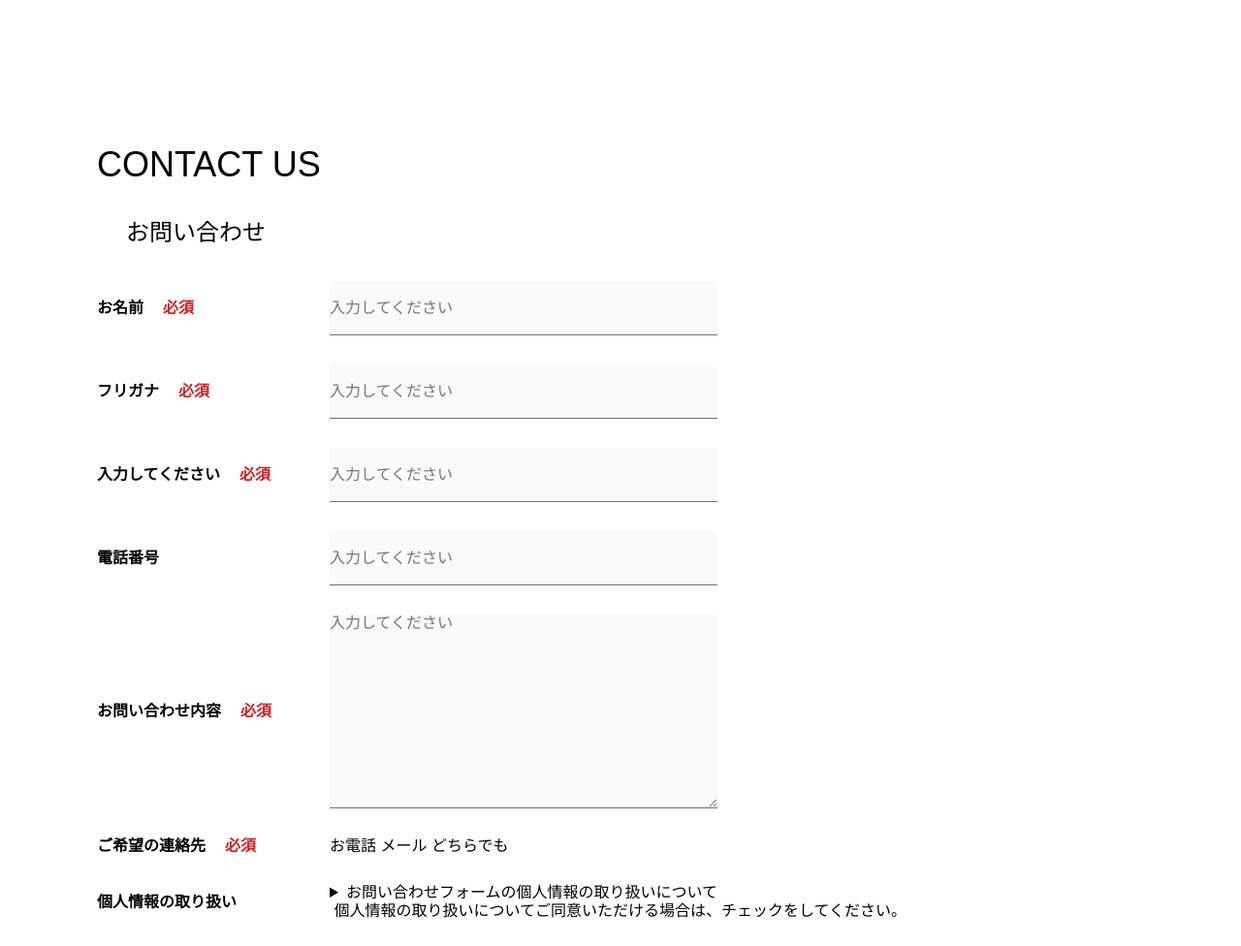
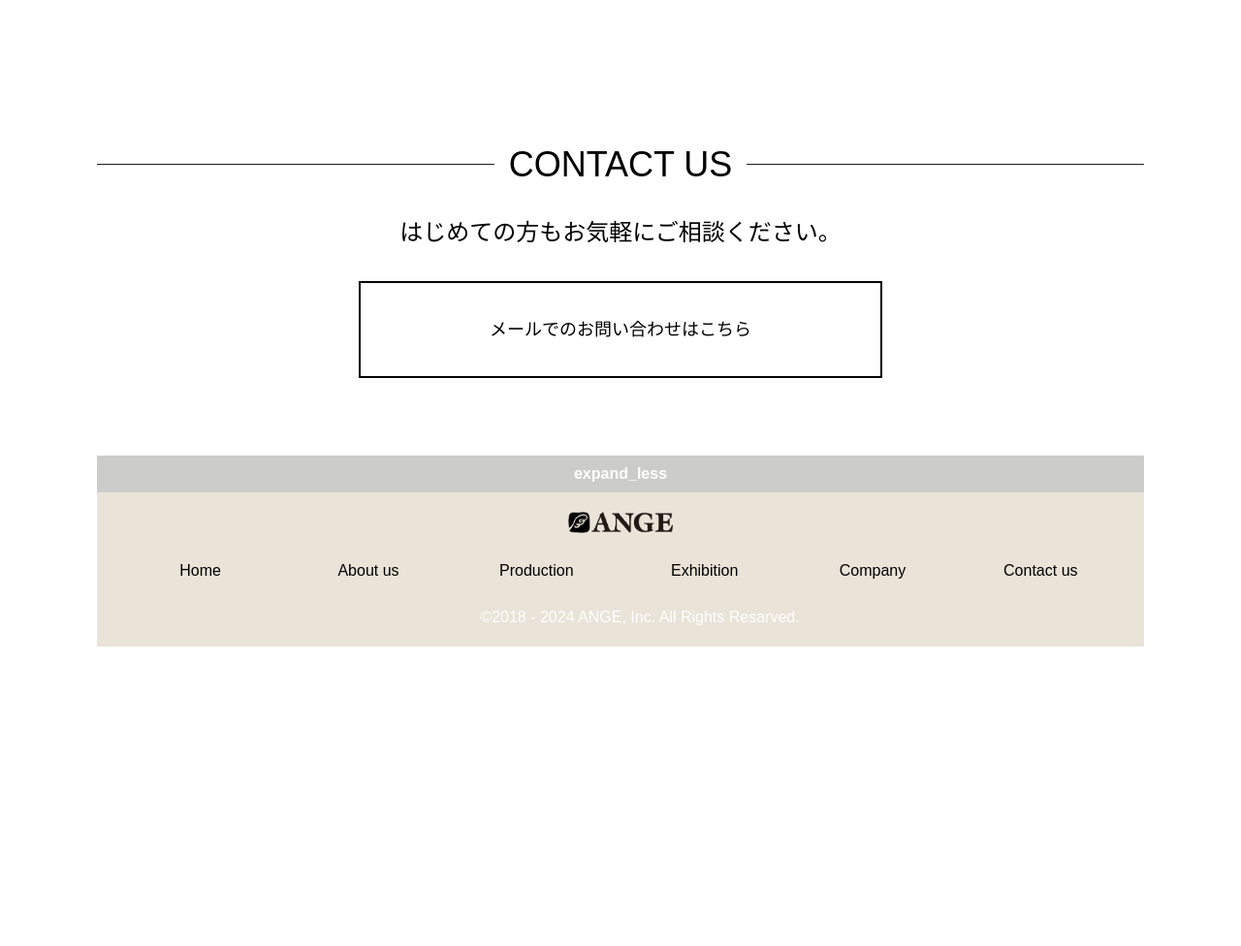
Before and after one commit to ikumisato71/ANGEwp, a PHP site: page / in a window 1280 px wide. Shown: the part 4541-5517 px from the top of the page at 97% size. After the commit the page ends 5208 px from the top, so only its background shows below. Run offline with PHP 8.4, Linux system fonts and the light colour scheme.

Commit message:
お問い合わせを整理

```diff
--- a/css/style.css
+++ b/css/style.css
@@ -435,6 +435,48 @@ COMPANY
 #contact {
   margin: 80px auto;
 }
+.contact-btn {
+  width: 50%;
+  height: 100px;
+  margin: 0 auto;
+  display: flex;
+  flex-direction: column;
+  justify-content: center;
+  text-align: center;
+  border: 2px solid #000;
+  border-radius: 0;
+  background: #fff;
+  font-size: 18px;
+}
+
+.contact-btn:hover {
+  color: #fff;
+  background: #000;
+}
+.index-h2-contact {
+  font-size: 36px;
+  margin-top: 150px;
+  /* 左右いっぱいに伸びた横線 */
+  align-items: center; /* 横線を上下中央 */
+  display: flex; /* 文字と横線を横並び */
+}
+.index-h2-contact::before,
+.index-h2-contact::after {
+  background-color: #1c1c1d; /* 横線の色 */
+  border-radius: 1px; /* 横線の両端を丸く */
+  content: "";
+  flex-grow: 1; /* 横幅いっぱい */
+  height: 1px; /* 横線の高さ */
+}
+.index-h2-contact::before {
+  margin-right: 15px; /* 文字との余白 */
+}
+.index-h2-contact::after {
+  margin-left: 15px; /* 文字との余白 */
+}
+.index-h3-contact {
+  text-align: center;
+}
 /* 外枠 */
 #contact > form > div {
   display: flex;
--- a/index.html
+++ b/index.html
@@ -462,155 +462,9 @@
         </section>
         <!-- お問い合わせ -->
         <section id="contact">
-          <h2 class="index-h2">CONTACT US</h2>
-          <h3>お問い合わせ</h3>
-          <form>
-            <div>
-              <div class="contact-heading">
-                <label class="contact-label"
-                  >お名前<span class="contact-span">必須</span></label
-                >
-              </div>
-              <div>
-                <input
-                  type="text"
-                  name="name"
-                  placeholder="入力してください"
-                  class="contact-textbox"
-                />
-              </div>
-            </div>
-            <div>
-              <div class="contact-heading">
-                <label class="contact-label"
-                  >フリガナ<span class="contact-span">必須</span></label
-                >
-              </div>
-              <div>
-                <input
-                  type="text"
-                  name="hurigana"
-                  placeholder="入力してください"
-                  class="contact-textbox"
-                />
-              </div>
-            </div>
-            <div>
-              <div class="contact-heading">
-                <label class="contact-label"
-                  >入力してください<span class="contact-span">必須</span></label
-                >
-              </div>
-              <div>
-                <input
-                  type="text"
-                  name="email"
-                  placeholder="入力してください"
-                  class="contact-textbox"
-                />
-              </div>
-            </div>
-            <div>
-              <div class="contact-heading">
-                <label class="contact-label">電話番号</label>
-              </div>
-              <div>
-                <input
-                  type="text"
-                  name="tel"
-                  placeholder="入力してください"
-                  class="contact-textbox"
-                />
-              </div>
-            </div>
-            <div>
-              <div class="contact-heading">
-                <label class="contact-label"
-                  >お問い合わせ内容<span class="contact-span">必須</span></label
-                >
-              </div>
-              <div>
-                <textarea
-                  class="contact-textarea"
-                  placeholder="入力してください"
-                  name="message"
-                ></textarea>
-              </div>
-            </div>
-            <div>
-              <div class="contact-heading">
-                <label class="contact-label"
-                  >ご希望の連絡先<span class="contact-span">必須</span></label
-                >
-              </div>
-              <div>
-                <input
-                  class="radiobutton"
-                  type="radio"
-                  value="tell"
-                  name="contact"
-                  checked
-                /><label>お電話</label>
-                <input
-                  class="radiobutton"
-                  type="radio"
-                  value="mail"
-                  name="contact"
-                /><label>メール</label>
-                <input
-                  class="radiobutton"
-                  type="radio"
-                  value="both"
-                  name="contact"
-                /><label>どちらでも</label>
-              </div>
-            </div>
-            <div>
-              <div class="contact-heading">
-                <label class="contact-label">個人情報の取り扱い</label>
-              </div>
-              <div>
-                <details>
-                  <summary>
-                    お問い合わせフォームの個人情報の取り扱いについて
-                  </summary>
-                  <div>
-                    <span>１．組織の名称又は氏名</span><br />
-                    株式会社ANGE<br /><br />
-                    <span
-                      >２．個人情報保護管理者（若しくはその代理人）の氏名又は職名、所属及び連絡先 </span
-                    ><br />
-                    メールアドレス：br /> TEL：03-5456-6250<br />
-                    <span>３．個人情報の利用目的</span><br />
-                    ・本サービス及び本サービスに関連する情報の提供又はそれらに関する連絡のため<br />
-                    ・ユーザーの本人確認のため<br />
-                    ・当社サービスのご案内のため<br />
-                    ・当社の商品等の広告または宣伝（電子メールによるものを含むものとします。）<br /><br />
-                    <span>４．個人情報の取り扱い業務の委託</span><br />
-                    個人情報の取扱業務の全部または一部を外部に業務委託する場合があります。<br />
-                    その際、弊社は、個人情報を適切に保護できる管理体制を敷き実行していることを条件として<br />
-                    委託先を厳選したうえで、機密保持契約を委託先と締結し、お客様の個人情報を厳密に管理させます。<br /><br />
-                    <span>５．個人情報の開示等の請求</span><br />
-                    お客様は、弊社に対してご自身の個人情報の開示等（利用目的の通知、開示、内容の訂正・追加・削除、利用の停止または消去、第三者への提供の停止）に関して、当社問合わせ窓口に申し出ることができます。<br />
-                    その際、弊社はお客様ご本人を確認させていただいたうえで、合理的な期間内に対応いたします。<br /><br />
-                    なお、個人情報に関する弊社問合わせ先は、次の通りです。<br /><br />
-                    株式会社SocialTech　個人情報問合せ窓口<br />
-                    〒101-0022 東京都千代田区神田練塀町300番地
-                    住友不動産秋葉原駅前ビル5F<br />
-                    メールアドレス：samurai@example.com　TEL：03-1234-5678<br /><br />
-                    <span>６．個人情報を提供されることの任意性について</span
-                    ><br /><br />
-                    お客様がご自身の個人情報を弊社に提供されるか否かは、お客様のご判断によりますが、もしご提供されない場合には、適切なサービスが提供できない場合がありますので予めご了承ください。
-                  </div>
-                </details>
-                <input type="checkbox" name="agree" />
-                <span
-                  >個人情報の取り扱いについてご同意いただける場合は、チェックをしてください。</span
-                >
-              </div>
-            </div>
-            <input type="image" src="images/button-submit.png" alt="送信する" />
-          </form>
+          <h2 class="index-h2-contact">CONTACT US</h2>
+          <h3 class="index-h3-contact">はじめての方もお気軽にご相談ください。</h3>
+          <a href="contactus.html" class="contact-btn">メールでのお問い合わせはこちら</a>
         </section>
       </article>
       <!-- トップへ戻る -->
```
Also changed, not shown: exhibition2022.html (+37 -2 lines), exhibition2023.html (+23 -19 lines), exhibition2024.html (+27 -21 lines).
